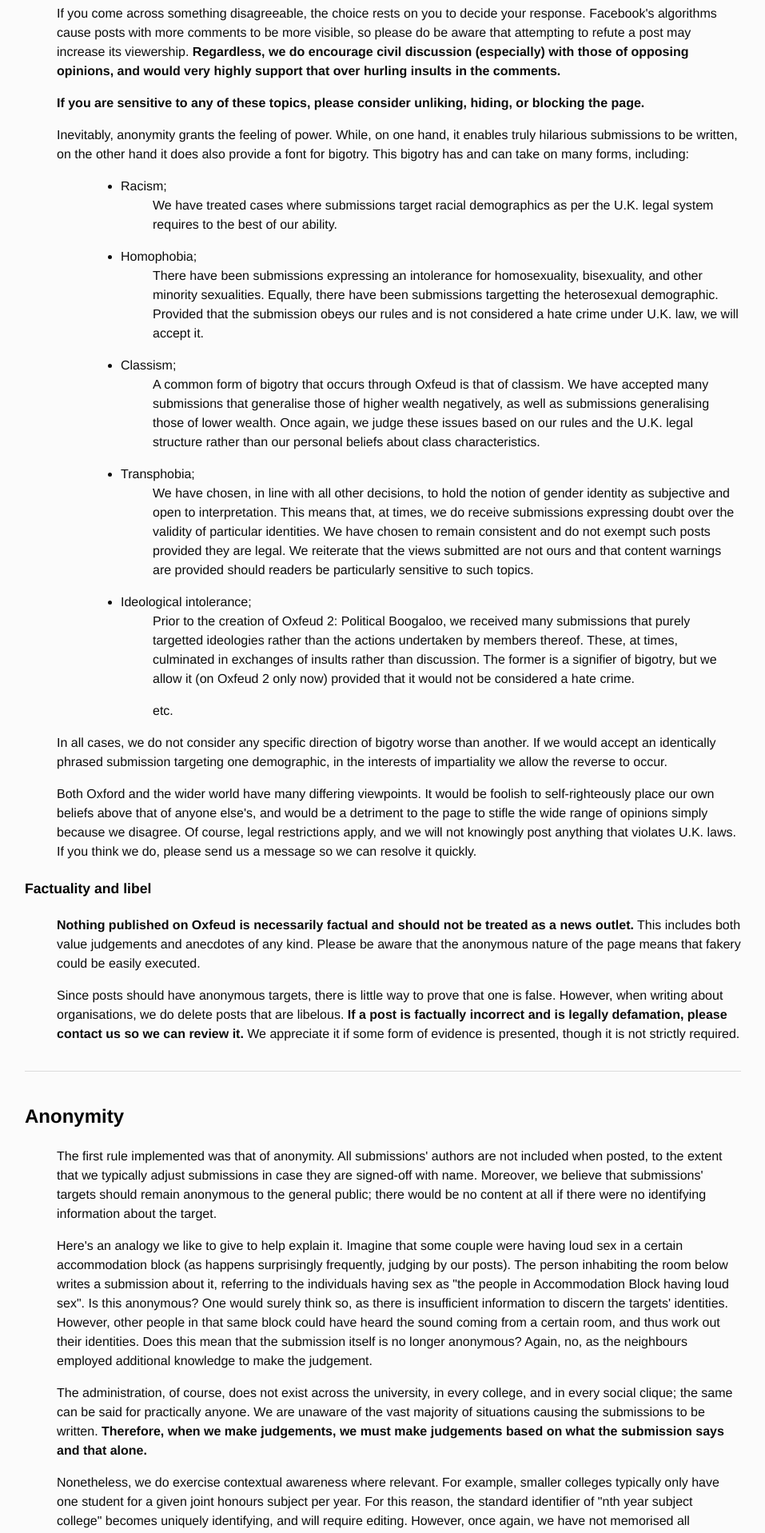
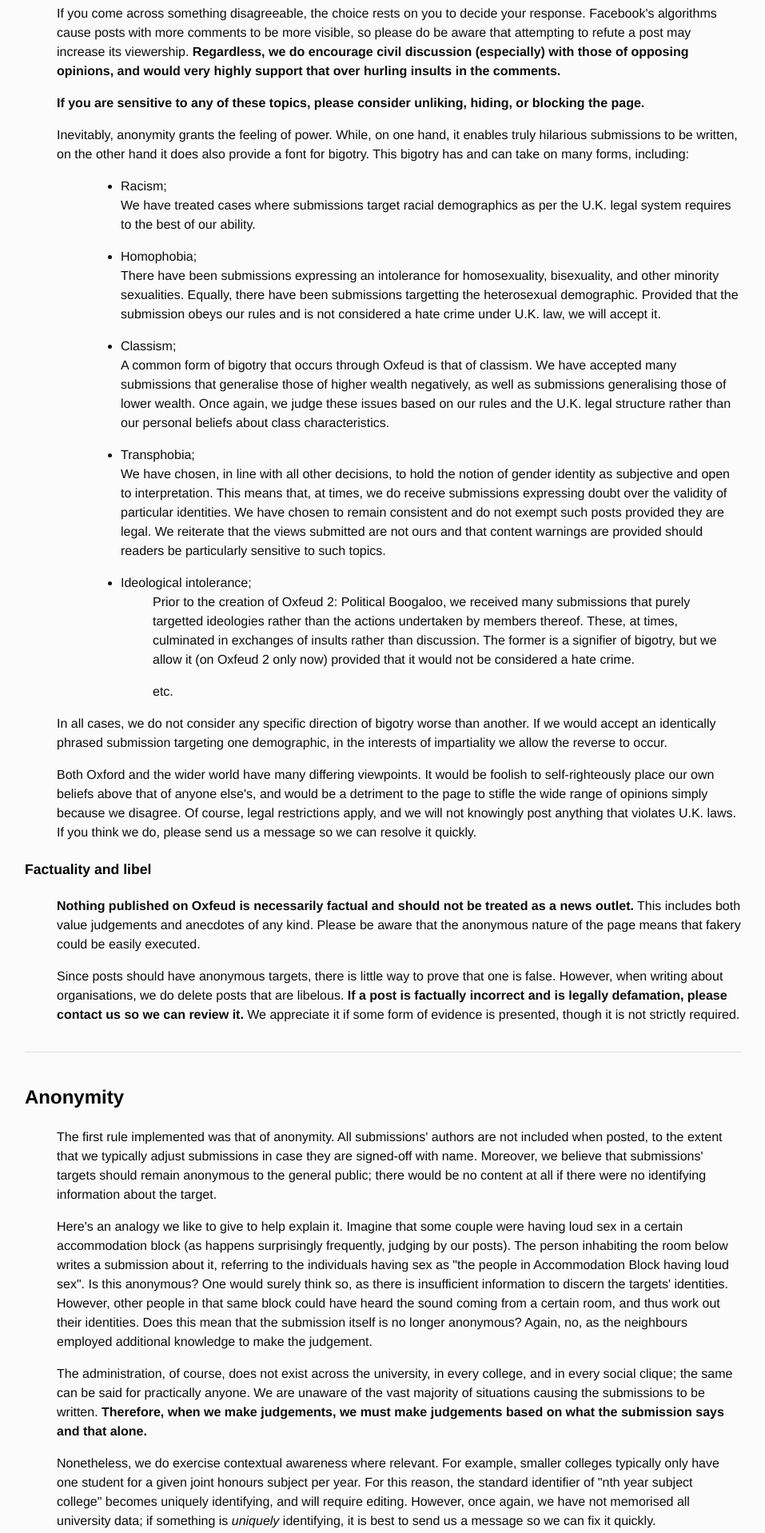
Before and after one commit to Oxfeud/oxfeud.github.io, a Jekyll site: the page built from index.html, in a window 1280 px wide. Shown: the part 2592-4509 px from the top of the page at 80% size, without its empty margins (161-1118 px from the left). Built offline with Jekyll 4.4.1, drawn with Linux system fonts in a browser that asks for light colours.

Commit message:
Update index.html

```diff
--- a/index.html
+++ b/index.html
@@ -75,13 +75,13 @@
 	<p>Inevitably, anonymity grants the feeling of power. While, on one hand, it enables truly hilarious submissions to be written, on the other hand it does also provide a font for bigotry. This bigotry has and can take on many forms, including:</p>
 	<ul>
 		<li>Racism;
-			<p style="margin-top: 0px;">We have treated cases where submissions target racial demographics as per the U.K. legal system requires to the best of our ability.</p></li>
+			<p class="noindent" style="margin-top: 0px;">We have treated cases where submissions target racial demographics as per the U.K. legal system requires to the best of our ability.</p></li>
 		<li>Homophobia;
-			<p style="margin-top: 0px;">There have been submissions expressing an intolerance for homosexuality, bisexuality, and other minority sexualities. Equally, there have been submissions targetting the heterosexual demographic. Provided that the submission obeys our rules and is not considered a hate crime under U.K. law, we will accept it.</p></li>
+			<p class="noindent" style="margin-top: 0px;">There have been submissions expressing an intolerance for homosexuality, bisexuality, and other minority sexualities. Equally, there have been submissions targetting the heterosexual demographic. Provided that the submission obeys our rules and is not considered a hate crime under U.K. law, we will accept it.</p></li>
 		<li>Classism;
-			<p style="margin-top: 0px;">A common form of bigotry that occurs through Oxfeud is that of classism. We have accepted many submissions that generalise those of higher wealth negatively, as well as submissions generalising those of lower wealth. Once again, we judge these issues based on our rules and the U.K. legal structure rather than our personal beliefs about class characteristics.</p></li>
+			<p class="noindent" style="margin-top: 0px;">A common form of bigotry that occurs through Oxfeud is that of classism. We have accepted many submissions that generalise those of higher wealth negatively, as well as submissions generalising those of lower wealth. Once again, we judge these issues based on our rules and the U.K. legal structure rather than our personal beliefs about class characteristics.</p></li>
 		<li>Transphobia;
-			<p style="margin-top: 0px;">We have chosen, in line with all other decisions, to hold the notion of gender identity as subjective and open to interpretation. This means that, at times, we do receive submissions expressing doubt over the validity of particular identities. We have chosen to remain consistent and do not exempt such posts provided they are legal. We reiterate that the views submitted are not ours and that content warnings are provided should readers be particularly sensitive to such topics.</p></li>
+			<p class="noindent" style="margin-top: 0px;">We have chosen, in line with all other decisions, to hold the notion of gender identity as subjective and open to interpretation. This means that, at times, we do receive submissions expressing doubt over the validity of particular identities. We have chosen to remain consistent and do not exempt such posts provided they are legal. We reiterate that the views submitted are not ours and that content warnings are provided should readers be particularly sensitive to such topics.</p></li>
 		<li>Ideological intolerance;
 			<p style="margin-top: 0px;">Prior to the creation of Oxfeud 2: Political Boogaloo, we received many submissions that purely targetted ideologies rather than the actions undertaken by members thereof. These, at times, culminated in exchanges of insults rather than discussion. The former is a signifier of bigotry, but we allow it (on Oxfeud 2 only now) provided that it would not be considered a hate crime.</p>
 		<p>etc.</p></li>
@@ -166,11 +166,11 @@
 	<h4 id="NoPost">Why haven't you posted my submission?</h4>
 	<ul>
 		<li>It violates our rules.
-		<p style="margin-top: 0px;">Although we do <a href="#Enforc">edit</a> minorly infracting posts, sometimes it's not just a simple term or phrase. For example, "John Smith of College is an awful human being" violates both <i>Rule 1</i> and <i>Rule 2</i>, and no amount of editing will preserve the original meaning without still breaking the rules. These submissions will not be posted.</p></li>
+		<p class="noindent" style="margin-top: 0px;">Although we do <a href="#Enforc">edit</a> minorly infracting posts, sometimes it's not just a simple term or phrase. For example, "John Smith of College is an awful human being" violates both <i>Rule 1</i> and <i>Rule 2</i>, and no amount of editing will preserve the original meaning without still breaking the rules. These submissions will not be posted.</p></li>
 		<li>You're still in the queue.
-		<p style="margin-top: 0px;">Currently, we have a bit of a backlog. This means that there might simply be more submissions before yours. We can't really help this without either compromising on impartiality (by selecting 'important' posts) or spamming your news feed. Wait a couple of days; if it's still not up, send us a message to check! If you have an 'urgent' submission, send us a message too, and we'll see what we can do.</p></li>
+		<p class="noindent" style="margin-top: 0px;">Currently, we have a bit of a backlog. This means that there might simply be more submissions before yours. We can't really help this without either compromising on impartiality (by selecting 'important' posts) or spamming your news feed. Wait a couple of days; if it's still not up, send us a message to check! If you have an 'urgent' submission, send us a message too, and we'll see what we can do.</p></li>
 		<li>It actually <i>has</i> been posted!
-		<p style="margin-top: 0px;">We post lots of stuff, and Facebook's algorithms mean that you won't always see all of them. It could be that we already have posted it, but you just didn't see it. You can either check by scrolling through our page history, doing a search with a few keywords, or asking us directly.</p></li>
+		<p class="noindent" style="margin-top: 0px;">We post lots of stuff, and Facebook's algorithms mean that you won't always see all of them. It could be that we already have posted it, but you just didn't see it. You can either check by scrolling through our page history, doing a search with a few keywords, or asking us directly.</p></li>
 	</ul>
 	<h4 id="TopSpam">Why do you post so much ___?</h4>
 	<p>We probably don't, actually!</p>
```
